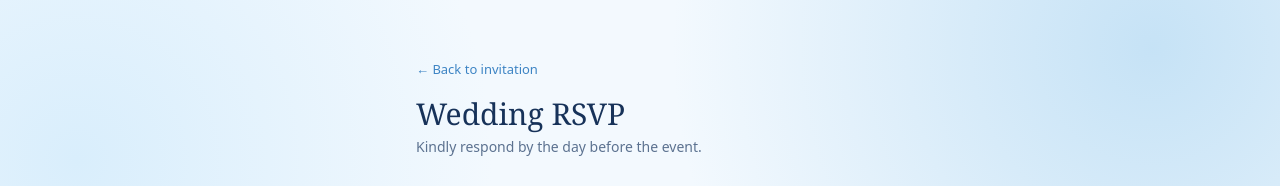
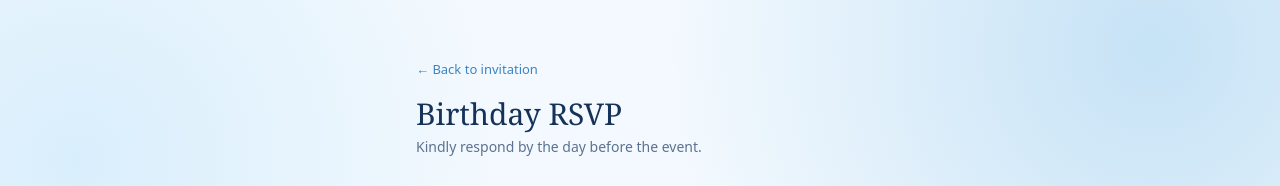
Before and after one commit to Adibsssss/RSVP-kai, a Next.js app: page /rsvp in a window 1280 px wide. Shown: the top 186 px of the page. Built offline with nearby package versions, Linux system fonts and the light colour scheme; a web font is replaced by a local one.

Commit message:
Update page.tsx

```diff
--- a/app/rsvp/page.tsx
+++ b/app/rsvp/page.tsx
@@ -49,6 +49,7 @@ export default function RsvpPage() {
     }
   }
 
+
   return (
     <main className="min-h-screen px-6 py-14">
       <div className="mx-auto max-w-md">
@@ -56,7 +57,7 @@ export default function RsvpPage() {
           &larr; Back to invitation
         </Link>
 
-        <h1 className="mt-4 font-display text-3xl text-ink">Wedding RSVP</h1>
+        <h1 className="mt-4 font-display text-3xl text-ink">Birthday RSVP</h1>
         <p className="mt-1 text-[14px] text-muted">
           Kindly respond by the day before the event.
         </p>
```
